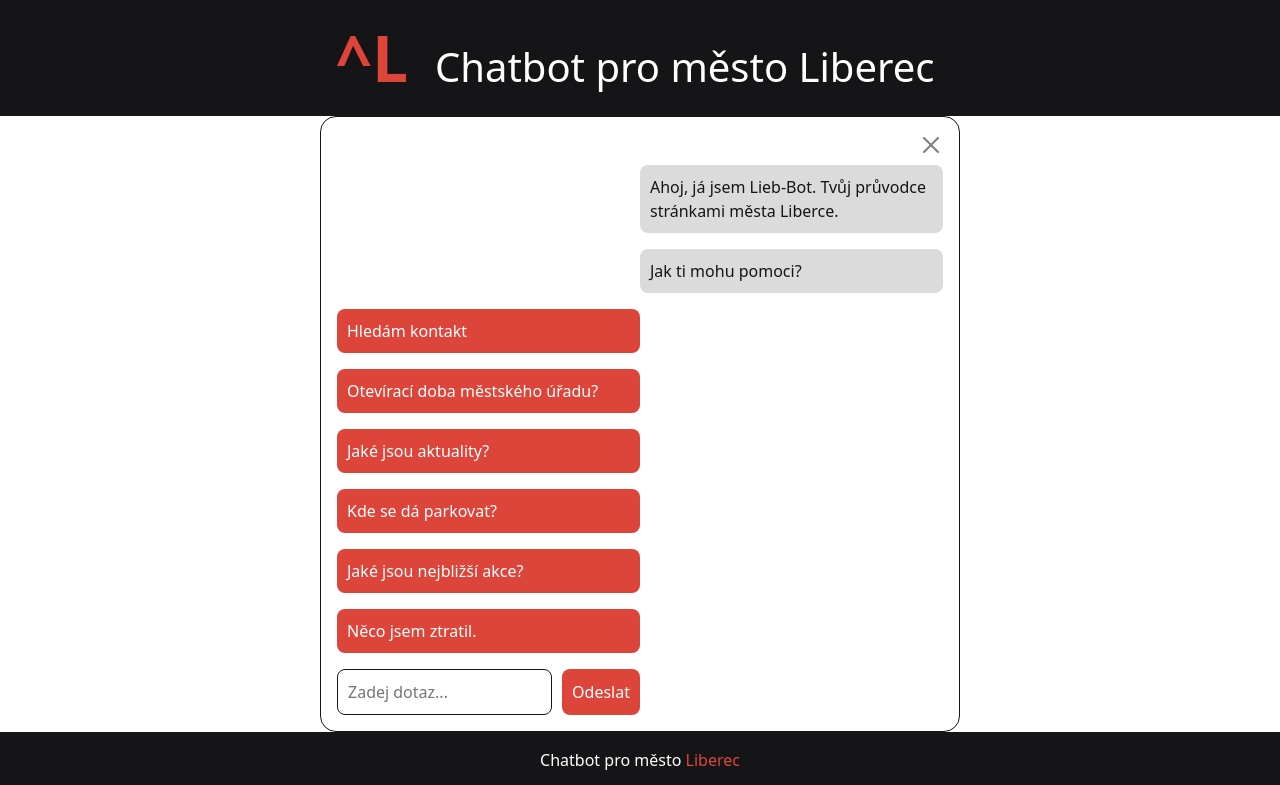
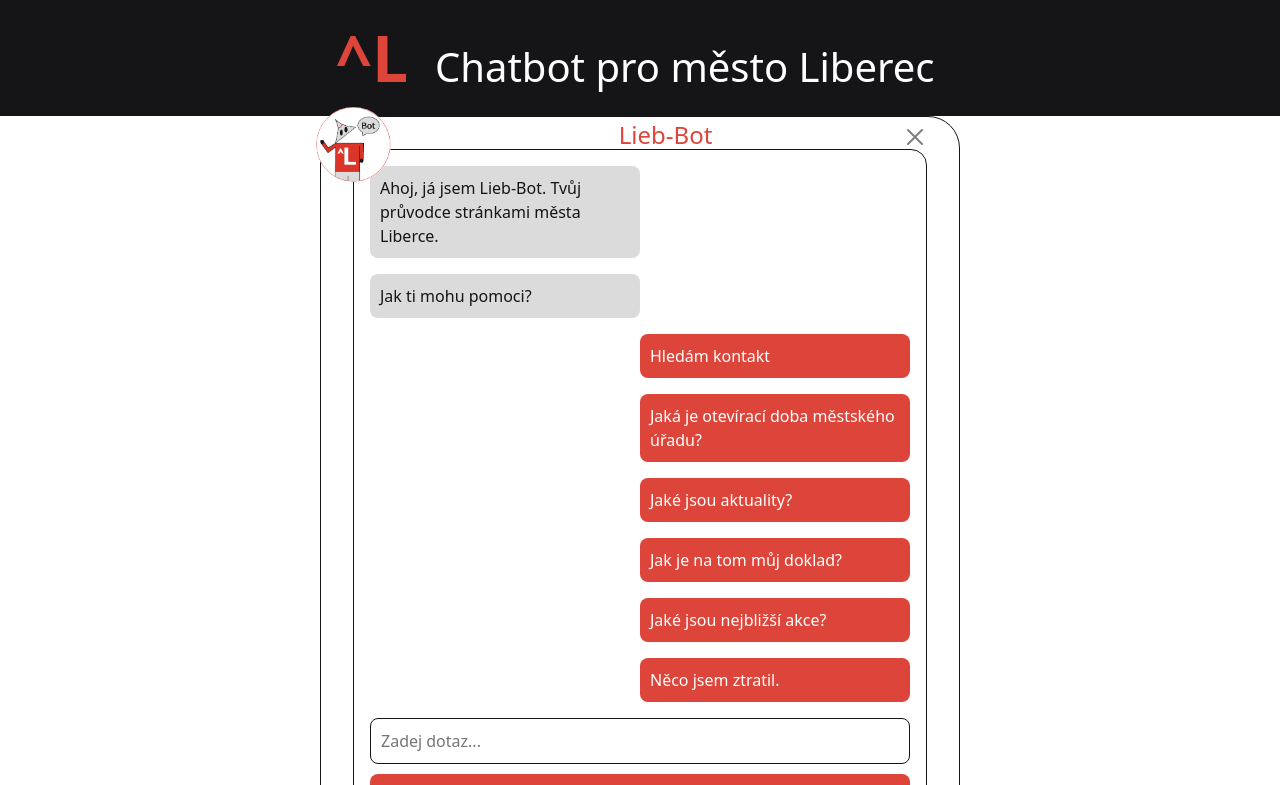
Before and after one commit to trubkokrtek/trubkokrtek.github.io, a plain HTML site: page index.html in a window 1280 px wide. Both pictures are taken after a click on the link 640 px from the left and 398 px from the top of the page. Shown: the top 785 px of the page. Drawn offline with nearby package versions, Linux system fonts and the light colour scheme.

Commit message:
design rework

```diff
--- a/css/styles.css
+++ b/css/styles.css
@@ -45,15 +45,39 @@ body{
     color: var(--primary);
 }
 .chatbot{
-    display: none;
+    display: grid;
     max-width: 50vw;
-    margin: 0 auto;
+    margin: 0 2em 0em 2em;
     grid-template-rows: repeat(auto-fill, minmax(50px, 1fr));
     grid-template-columns: minmax(2em, max-content) 1fr minmax(2em, max-content);
     border: 1px solid var(--black);
     border-radius: 1em;
     overflow: auto;
     padding: 1em;
+
+}
+.chatbot__header{
+    height: 2em;
+    display: flex;
+    justify-content: space-between;
+    margin: 0 2em;
+}
+.chatbot__header--text{
+    font-size: 1.5em;
+    color: var(--primary);
+    margin-bottom: .5em;
+}
+.chatbot__header--close{
+    margin-top: .5em;
+    cursor: pointer;
+}
+.chatbot__header--logo{
+    min-width: 75px;
+    min-height: 75px;
+    border-radius: 50%;
+    position: relative;
+    top: -10px;
+    left: -37.5px;
 }
 .button{
     background-color: var(--primary);
@@ -63,6 +87,16 @@ body{
     cursor: pointer;
     border-radius: .5em;
     text-decoration: none;
+}
+.wrapper--decoration{
+    min-width: 50px;
+    margin: 0 auto;
+    height: 2em;
+}
+.decoration{
+    margin: 0 auto;
+    width: 25%;
+    border-bottom: 2px solid var(--gray);
 }
 .bot__text{
     background-color: var(--gray);
@@ -76,11 +110,16 @@ body{
     padding: 10px;
     border-radius: .5em;
 }
+.user{
+    grid-column: -2 / -1;
+    grid-row: 2 / -1;
+}
 .bot{
-    grid-column: -2 / -1;
+    grid-column: 1 / 2;
+    grid-row: 1 / 2;
 }
-.chatbot.active{
-    display: grid;
+.wrapper.active{
+    display: block;
 }
 .chatbot--icon.active{
     display: none;
@@ -101,6 +140,7 @@ body{
     position: relative;
     left: calc(100% - 24px);
     margin-bottom: .5em;
+    grid-column: 2 / 3;
 }
 .footer--link{
     color: var(--primary);
@@ -113,7 +153,10 @@ body{
     margin: 0 auto;
 }
 .user__input{
+    grid-row: 3 / 4;
+    grid-column: 1 / -1;
     display: flex;
+    flex-direction: column;
     gap: 10px;
 }
 .user__input--field{
@@ -132,14 +175,32 @@ body{
     border-radius: .5em;
     text-decoration: none;
 }
+.wrapper{
+    display: none;
+    border: 1px solid var(--black);
+    border-radius: 2em;
+    margin: 0 auto;
+    max-width: 50vw;
+}
 @media screen and (max-width: 960px) {
     .chatbot{
         min-width: 100vw;
         border: 0;
+        margin: 0;
     }
-
+    .wrapper{
+        min-width: 100vw;
+        margin: .25em;
+    }
     .chatbot--close{
         left: 90%;
     }
+    .chatbot__header--logo{
+        position: relative;
+        top: 10px;
+        left: -20px;
+        min-width: 40px;
+        min-height: 40px;
+    }
 
 }
--- a/index.html
+++ b/index.html
@@ -6,6 +6,7 @@
     <title>Chatbot</title>
     <link href="https://cdn.jsdelivr.net/npm/bootstrap@5.3.5/dist/css/bootstrap.min.css" rel="stylesheet" integrity="sha384-SgOJa3DmI69IUzQ2PVdRZhwQ+dy64/BUtbMJw1MZ8t5HZApcHrRKUc4W0kG879m7" crossorigin="anonymous">
     <link rel="stylesheet" href="./css/styles.css">
+    <link rel="icon" href="Lieb-Bot.png" type="image/png">
     <script src="src/hamburger.js"></script>
 </head>
 <body>
@@ -18,25 +19,32 @@
             <a class="chatbot--switch" href="#"><img class="image" src="Lieb-Bot.png"></a>
         </div>
         <div class="wrapper">
+            <div class="chatbot__header">
+                <img class="chatbot__header--logo" src="Lieb-Bot.png" alt="Logo">
+                <p class="chatbot__header--text">Lieb-Bot</p>
+                <button type="button" class="btn-close chatbot__header--close" aria-label="Close"></button>
+            </div>
             <div class="chatbot">
                 <div class="bot">
-                    <button type="button" class="btn-close chatbot--close" aria-label="Close"></button>
+
                     <p class="bot__text">Ahoj, já jsem Lieb-Bot. Tvůj průvodce stránkami města Liberce.</p>
                     <p class="bot__text">Jak ti mohu pomoci?</p>
                 </div>
                 <div class="user">
-                    <a class="user__text">Hledám kontakt</a>
-                    <a class="user__text">Otevírací doba městského úřadu?</a>
-                    <a class="user__text">Jaké jsou aktuality?</a>
-                    <a class="user__text">Kde se dá parkovat?</a>
-                    <a class="user__text">Jaké jsou nejbližší akce?</a>
-                    <a class="user__text" href="https://www.liberec.cz/ztraty-nalezy/#main" target="main">Něco jsem ztratil.</a>
-                    <div class="user__input">
-                        <input type="text" class="user__input--field" placeholder="Zadej dotaz...">
-                        <button type="button" class="user__input--btn">Odeslat</button>
-                    </div>
+                    <a class="user__text" href="https://www.liberec.cz/cz/obcan/kontakty/" target="_blank">Hledám kontakt</a>
+                    <a class="user__text" href="https://www.liberec.cz/uredni-doba-magistratu/" target="_blank">Jaká je otevírací doba městského úřadu?</a>
+                    <a class="user__text" href="" target="">Jaké jsou aktuality?</a>
+                    <a class="user__text" href="https://www.liberec.cz/doklady/" target="_blank">Jak je na tom můj doklad?</a>
+                    <a class="user__text" href="https://www.visitliberec.eu/kalendar-akci/" target="_blank">Jaké jsou nejbližší akce?</a>
+                    <a class="user__text" href="https://www.liberec.cz/ztraty-nalezy/#main" target="_blank">Něco jsem ztratil.</a>
+
+                </div>
+                <div class="user__input">
+                    <input type="text" class="user__input--field" placeholder="Zadej dotaz...">
+                    <button type="button" class="user__input--btn">Odeslat</button>
                 </div>
             </div>
+            <div class="wrapper--decoration"><p class="decoration"><br></p></div>
         </div>
     </main>
     <footer class="footer">
--- a/src/hamburger.js
+++ b/src/hamburger.js
@@ -3,7 +3,7 @@
 
 document.addEventListener("click", (e) => {
     if (e.target.closest(".chatbot--icon")) {
-        const chatbot = document.querySelector(".chatbot");
+        const chatbot = document.querySelector(".wrapper");
         const chatbotswitch = document.querySelector(".chatbot--icon");
         if (chatbot) {
             chatbot.classList.toggle("active");
@@ -15,8 +15,8 @@ document.addEventListener("click", (e) => {
             var inputvalue = inputfield.value;
         }
     }
-    if (e.target.closest(".chatbot--close")) {
-        const chatbot = document.querySelector(".chatbot");
+    if (e.target.closest(".chatbot__header--close")) {
+        const chatbot = document.querySelector(".wrapper");
         const chatbotswitch = document.querySelector(".chatbot--icon");
         if (chatbot) {
             chatbot.classList.toggle("active");
@@ -34,9 +34,10 @@ document.addEventListener("click", (e) => {
             const node = document.querySelector(".user").firstChild;
             const clone = node.cloneNode(true);
             clone.value = inputvalue;
+            console.log(clone);
 
             const list = document.querySelector(".user");
-            list.insertBefore(clone, list.firstChild);
+            list.appendChild(clone);
         }
         catch (error) {
             console.error(error);
```
